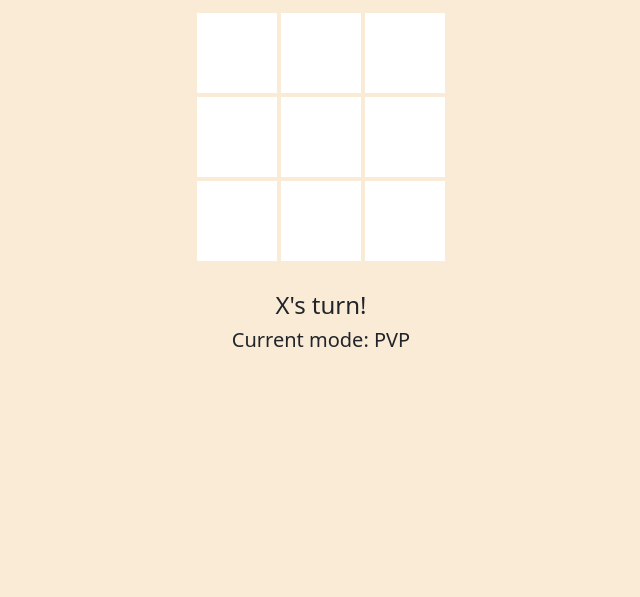
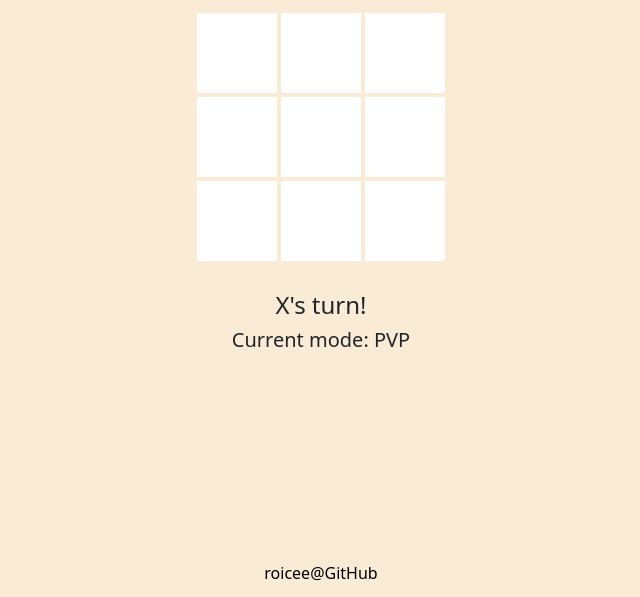
Before and after one commit to roiceee/TicTacToe, a plain HTML site: page index.html in a window 1280 px wide. Shown: the part 203-800 px from the top of the page, without its empty margins (319-959 px from the left). Drawn offline with nearby package versions, Linux system fonts and the light colour scheme.

Commit message:
add footer

```diff
--- a/index.html
+++ b/index.html
@@ -60,7 +60,9 @@
                 <h5 class="game-mode">PVP</h5>
             </div>
         </div>
-
+        <div class="container-fluid mb-2 text-center p-1 bottom-0 position-fixed">
+            <a href="https://github.com/roiceee" class="text-decoration-none text-black">roicee@GitHub</a>
+          </div>
     </div>
     <script src="https://cdn.jsdelivr.net/npm/bootstrap@5.2.0-beta1/dist/js/bootstrap.bundle.min.js" integrity="sha384-pprn3073KE6tl6bjs2QrFaJGz5/SUsLqktiwsUTF55Jfv3qYSDhgCecCxMW52nD2" crossorigin="anonymous"></script>
     <script src="script.js"></script>
```
